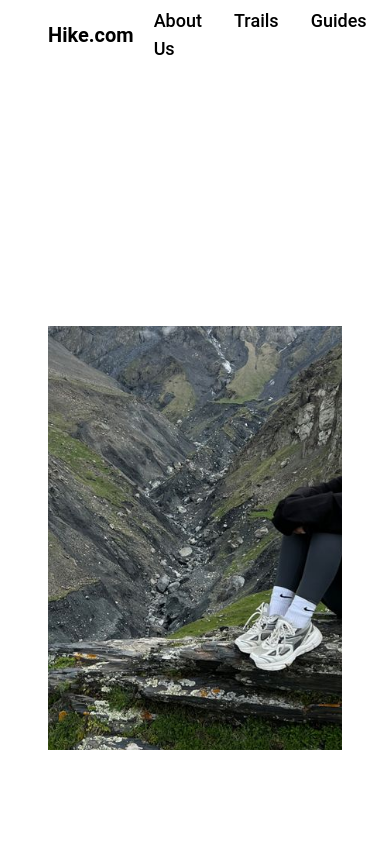
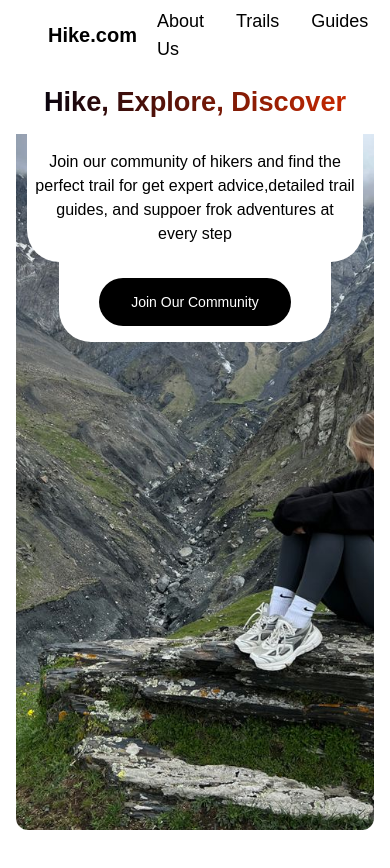
Before and after one commit to Ohzuma/Desk, a React (Create React App) app: page / in a window 390 px wide. Shown: the top 868 px of the page. Built offline with nearby package versions, Linux system fonts and the light colour scheme.

Commit message:
mobile view

```diff
--- a/src/Homepage/index.jsx
+++ b/src/Homepage/index.jsx
@@ -5,14 +5,25 @@ const Index = () => {
   return (
     <div>
       <Nav/>
-      <section className='h-[90vh] w-full bg-white mb-[5rem] px-[3rem]'>
-    <div className='parent-home rounded-3xl relative h-full w-full bg-blue-300 flex flex-col items-center '>
-    <div className='box-1 w-[50rem] h-24 rounded-br-[2.5rem] rounded-bl-[2.5rem] relative  bg-white outline-8'></div>
-    <div className=' box-2 w-[40rem] h-24 rounded-br-[2rem] -mt-[1rem] outline-8 rounded-bl-[2rem] relative bg-white'>
+      <section className='h-[90vh] w-full bg-white mb-[5rem] px-[1rem] sm:px-[3rem]'>
+    <div className='parent-home rounded-xl sm:rounded-3xl relative h-full w-full bg-blue-300 flex flex-col items-center '>
+    <div className='box-1 w-[30rem] xs:w-[30rem] sm:w-[35rem] md:w-[50rem] flex justify-center items-center  h-16 xs:h-28 sm:rounded-br-[2rem]
+     sm:rounded-bl-[2rem]  relative z-50 bg-white  px-3'>
+      <h1 className='text-[1.7rem] xs:text-[2rem] md:text-[3rem] px-[1rem] font-extrabold hike'>Hike, Explore, Discover</h1>
+    </div>
+    <div className=' box-2 w-[21rem] xs:w-[30rem] sm:w-[30rem] md:w-[43rem]   z-50
+    h-32 xs:h-28 rounded-br-[2rem]    rounded-bl-[2rem]
+     relative bg-white px-2 xs:px-[2rem] md:px-[5.2rem] break-keep flex items-center justify-center'>
+      <h1 className='text-[1rem] sm:text-lg text-center'>
+Join our community of hikers and find the perfect trail for get expert advice,detailed trail guides, and suppoer frok adventures at every step
 
+      </h1>
     </div>
-    <div className=' box-3 w-[30rem] h-24 rounded-br-[2rem] -mt-[1rem] outline-8 rounded-bl-[2rem] relative bg-white'>
+    <div className=' box-3 w-[17rem] sm:w-[20rem] md:w-[35rem]
+     h-20 xs:h-28 rounded-br-[2rem] xs:-mt-[1rem]
+     rounded-bl-[2rem] relative bg-white flex items-center justify-center '>
 
+   <button className='bg-black h-[3rem] text-sm w-48 text-white px-3 py-2 rounded-full'>Join Our Community</button>
     </div>
 
 
--- a/src/Navbar/Nav.jsx
+++ b/src/Navbar/Nav.jsx
@@ -18,8 +18,8 @@ const Nav = () => {
       </ul>
 
       <div className='flex gap-8'>
-        <button className='text-xl font-bold'>Login</button>
-        <button className='flex justify-center items-center w-34
+        <button className='text-lg font-medium'>Login</button>
+        <button className='flex text-lg font-medium justify-center items-center w-34
          px-5 bg-black h-10 rounded-3xl text-white'>Get Started</button>
       </div>
      </div>
--- a/src/index.css
+++ b/src/index.css
@@ -1,10 +1,12 @@
 @tailwind base;
 @tailwind components;
 @tailwind utilities;
-@import url('https://fonts.googleapis.com/css2?family=Roboto:ital,wght@0,100;0,300;0,400;0,500;0,700;0,900;1,100;1,300;1,400;1,500;1,700;1,900&display=swap');
+/* @import url('https://fonts.googleapis.com/css2?family=Roboto:ital,wght@0,100;0,300;0,400;0,500;0,700;0,900;1,100;1,300;1,400;1,500;1,700;1,900&display=swap'); */
+@import url("https://fonts.googleapis.com/css2?family=Space+Grotesk:wght@300..700&display=swap");
 body{
     background-color: #fff;
-    font-family: "Roboto", sans-serif;
+    font-family: "Space Grotesk", sans-serif;
+    font-optical-sizing: auto;
     font-style: normal;
 }
 .parent-home{
@@ -16,7 +18,7 @@ body{
 
 @layer base{
     .nav-items{
-        @apply text-lg font-medium
+        @apply text-lg font-thin
     }
     /* .box{
         @apply w-[50rem] h-24  rounded-br-[2.5rem] rounded-bl-[2.5rem]   bg-white outline-8
@@ -34,29 +36,30 @@ body{
         @apply w-[30rem] block left-[31%] right-[50%] absolute top-40 h-24 rounded-br-[2.5rem] rounded-bl-[2.5rem]   bg-white z-50 outline-8
 
     } */
-     .box-2::after{
+     /* .box-2::after{
         content: '';
-        @apply block w-[3rem] h-10 rounded-br-[100rem] rounded-bl-[4rem]  bg-white absolute -right-3 -top-2
+        @apply hidden sm:block  w-[3rem] h-10 rounded-br-[100rem] rounded-bl-[4rem]  bg-white absolute -right-3 -top-2
      }
      .box-2::before{
         content: '';
-        @apply block w-[3rem] h-10 rounded-bl-[100rem]   rounded-tl-[4rem]   bg-white  absolute -left-3 -top-2
+        @apply hidden sm:block  w-[3rem] h-10 rounded-bl-[100rem]   rounded-tl-[4rem]   bg-white  absolute -left-3 -top-2
      }
 
      .box-3::after{
         content: '';
-        @apply block w-[3rem] h-10 rounded-br-[100rem] rounded-bl-[4rem]  bg-white  absolute -right-3 -top-2
+        @apply hidden sm:block  w-[3rem] h-10 rounded-br-[100rem] rounded-bl-[4rem]  bg-white  absolute -right-3 -top-2
      }
      .box-3::before{
         content: '';
-        @apply block w-[3rem] h-10 rounded-bl-[100rem]   rounded-tl-[4rem]   bg-white  absolute -left-3 -top-2
+        @apply hidden sm:block w-[3rem] h-10 rounded-bl-[100rem]   rounded-tl-[4rem]   bg-white  absolute -left-3 -top-2
+     } */
+     .box-1,.box-2,.box-3{
+        @apply overflow-x-hidden
      }
-.parent-home::after{
-    content: '';
-    @apply block absolute left-0 bg-white w-[25rem] h-[5rem] bottom-0 rounded-tr-[3rem]
-}
-.parent-home::before{
-    content: '';
-    @apply block absolute right-0 bg-white w-[25rem] h-[5rem] bottom-0 rounded-tl-[3rem]
+.hike{
+    background: linear-gradient(to right, #00020f,
+      #d12a00);
+-webkit-text-fill-color: transparent;
+-webkit-background-clip: text;
 }
     }
```
